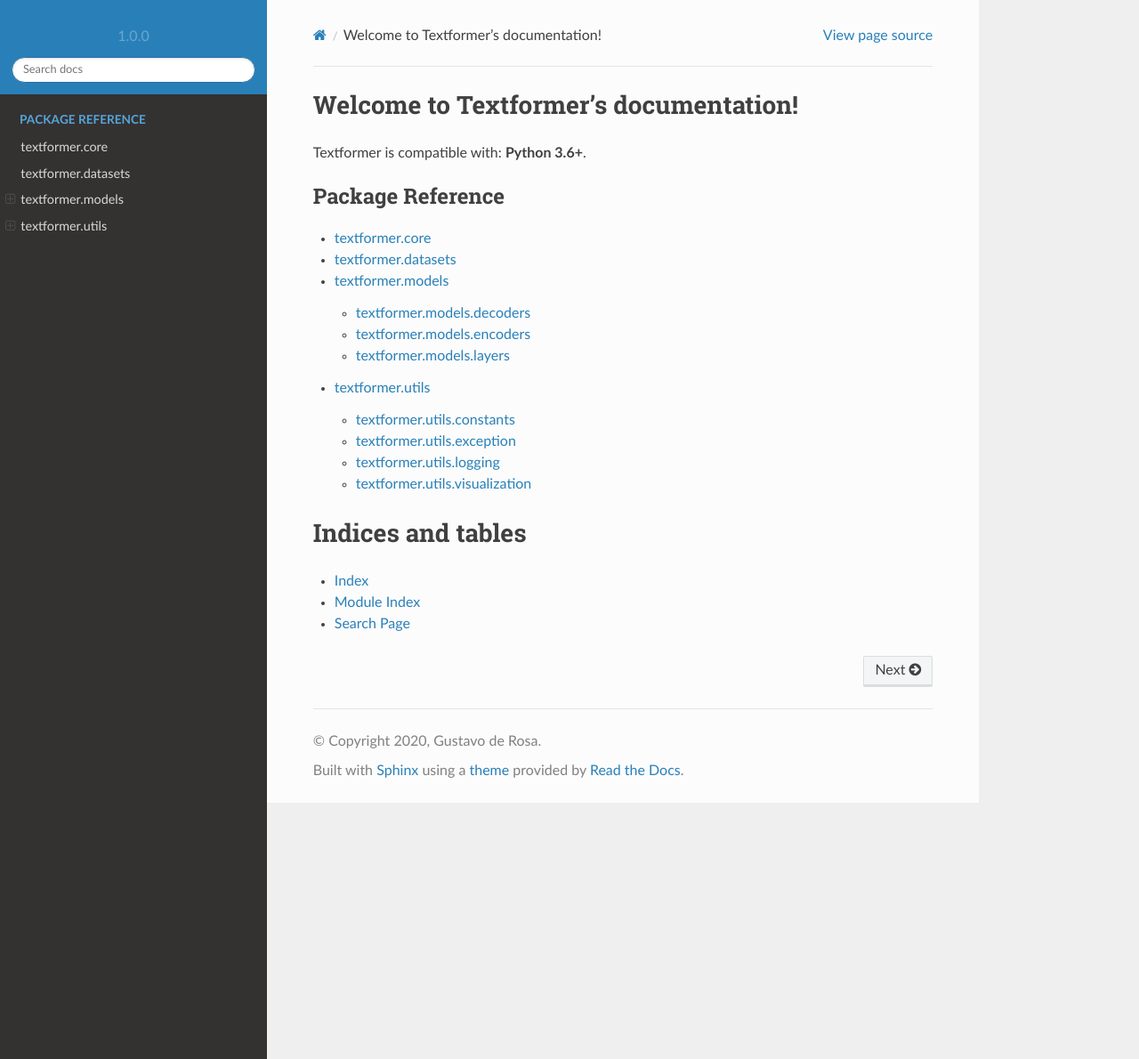
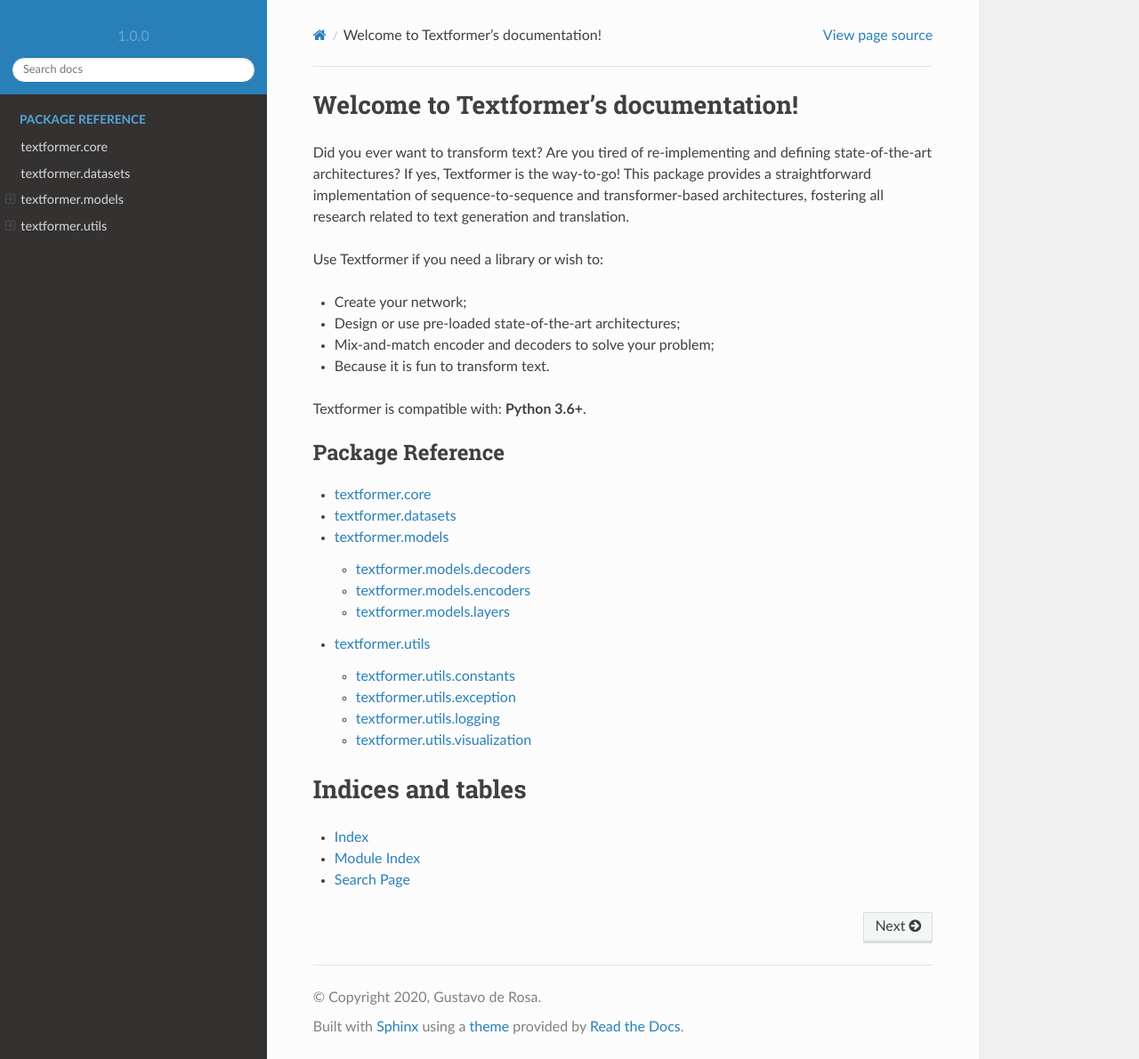
Before and after one commit to gugarosa/textformer, a Sphinx documentation site: the page built from docs/index.rst, in a window 1280 px wide and 1190 px high. Shown: the whole window at 89% size. Built offline with Sphinx 7.4.7 and the Read the Docs theme 2.0.0, drawn with Linux system fonts in a browser that asks for light colours.

```diff
--- a/docs/index.rst
+++ b/docs/index.rst
@@ -1,5 +1,14 @@
 Welcome to Textformer's documentation!
 =================================
+
+Did you ever want to transform text? Are you tired of re-implementing and defining state-of-the-art architectures? If yes, Textformer is the way-to-go! This package provides a straightforward implementation of sequence-to-sequence and transformer-based architectures, fostering all research related to text generation and translation.
+
+Use Textformer if you need a library or wish to:
+
+* Create your network;
+* Design or use pre-loaded state-of-the-art architectures;
+* Mix-and-match encoder and decoders to solve your problem;
+* Because it is fun to transform text.
 
 Textformer is compatible with: **Python 3.6+**.
 
```
Also changed, not shown: README.md (+9 -5 lines).
